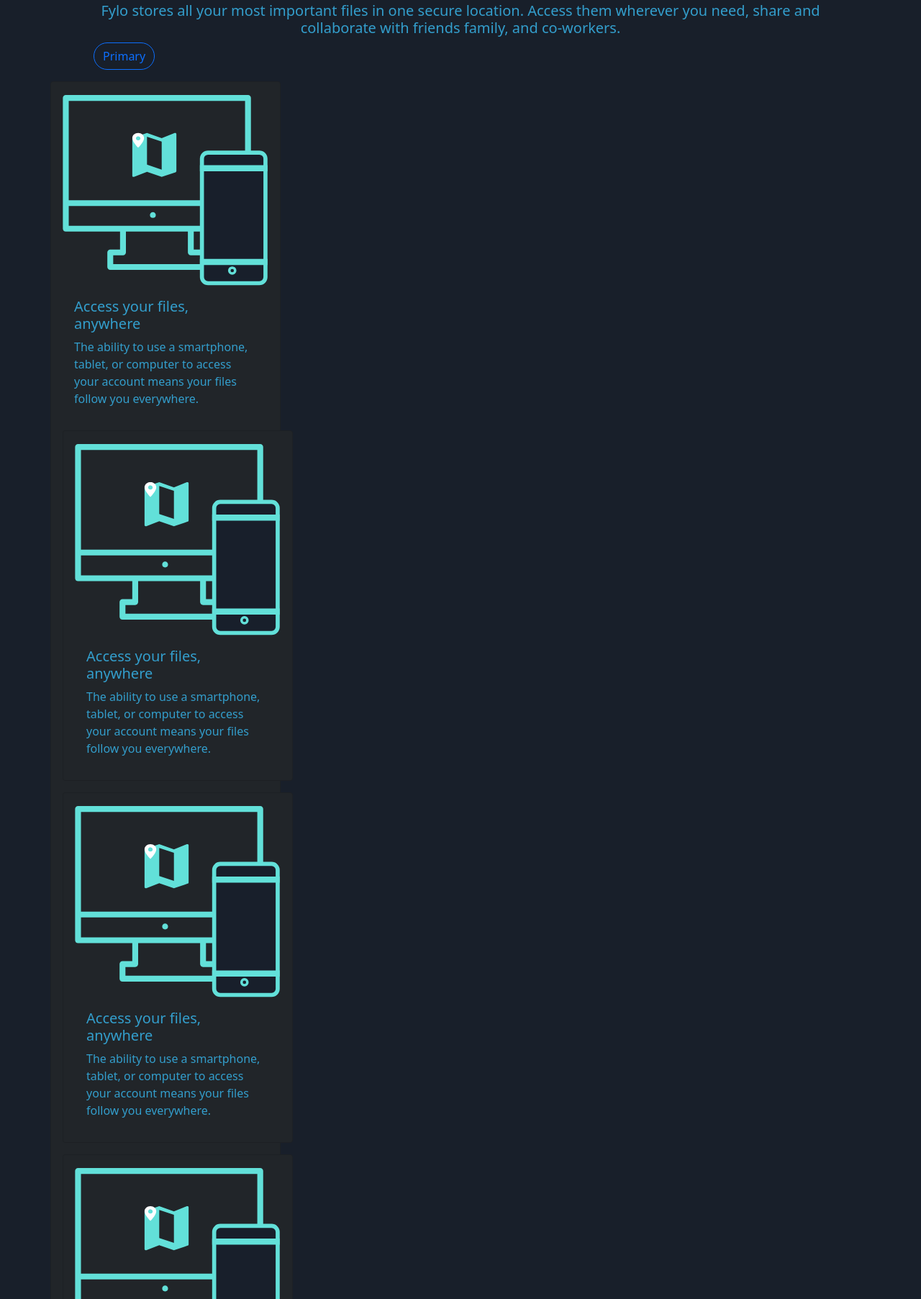
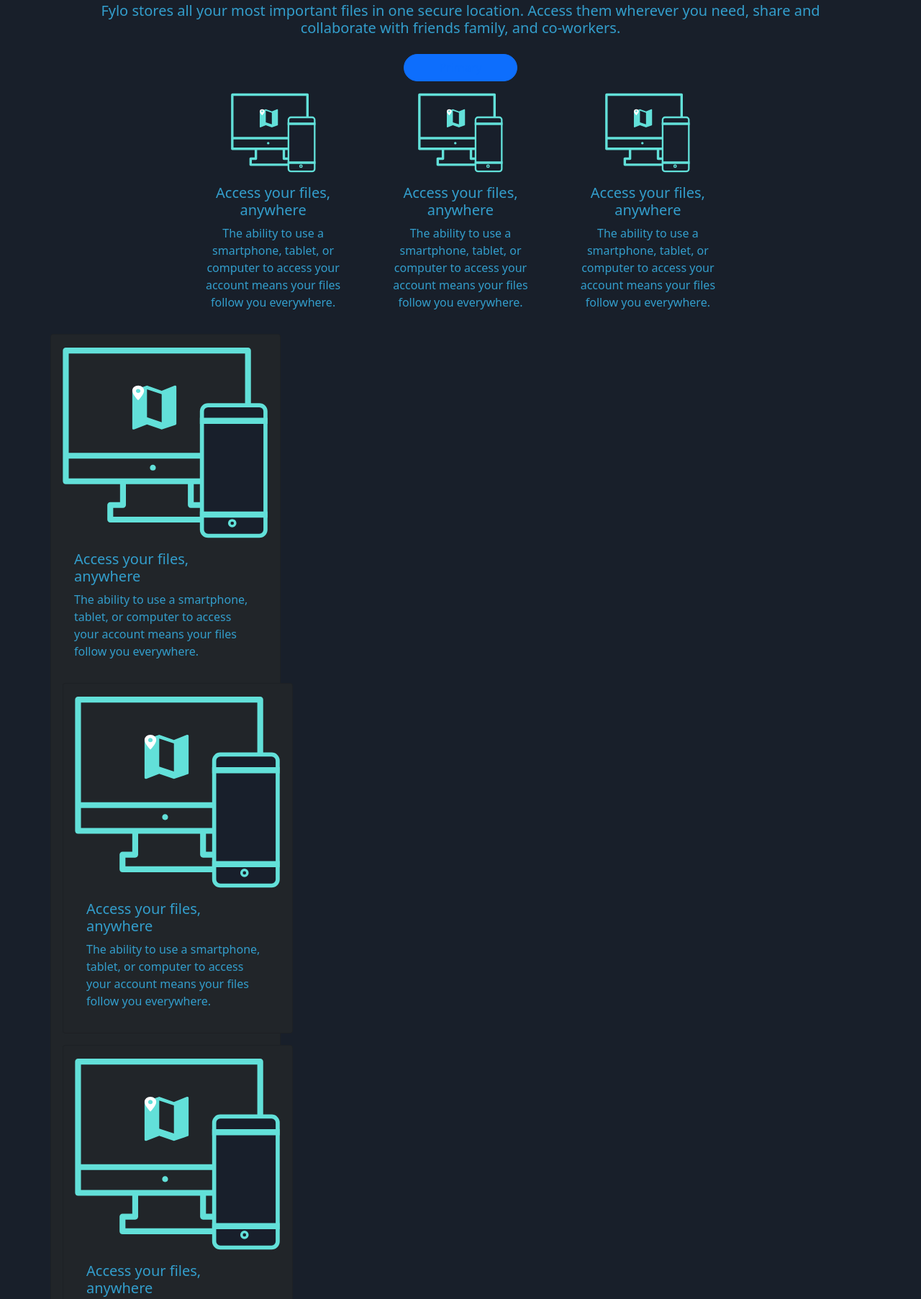
Before and after one commit to shawn7698/landing-page, a plain HTML site: page index.html in a window 1280 px wide. Shown: the part 597-2402 px from the top of the page at 72% size. Drawn offline with Linux system fonts and the light colour scheme.

Commit message:
update this.

```diff
--- a/index.html
+++ b/index.html
@@ -1,25 +1,36 @@
 <!DOCTYPE html>
 <html lang="en">
   <head>
-  <meta charset="UTF-8">
-  <meta name="viewport" content="width=device-width, initial-scale=1.0"> <!-- displays site properly based on user's device -->
+    <meta charset="UTF-8" />
+    <meta name="viewport" content="width=device-width, initial-scale=1.0" />
+    <!-- displays site properly based on user's device -->
 
-  <link rel="icon" type="image/png" sizes="32x32" href="./images/favicon-32x32.png">
-  <link rel="stylesheet" href="css/bootstrap.css">
+    <link
+      rel="icon"
+      type="image/png"
+      sizes="32x32"
+      href="./images/favicon-32x32.png"
+    />
+    <link rel="stylesheet" href="css/bootstrap.css" />
 
-  <title>Frontend Mentor | Fylo landing page with dark theme and features grid</title>
+    <title>
+      Frontend Mentor | Fylo landing page with dark theme and features grid
+    </title>
 
     <!-- Feel free to remove these styles or customise in your own stylesheet 👍 -->
     <style>
-    .attribution { font-size: 11px; text-align: center; }
-    .attribution a { color: hsl(228, 45%, 44%); }
+      .attribution {
+        font-size: 11px;
+        text-align: center;
+      }
+      .attribution a {
+        color: hsl(228, 45%, 44%);
+      }
 
-    body{
+      body {
         background: hsl(218, 28%, 13%);
         color: hsl(198, 60%, 50%);
       }
-
-
     </style>
   </head>
   <body>
@@ -105,113 +116,212 @@
   Privacy -->
 
     <main class="container">
-
-   <nav>
-      Features
-      Team
-      Sign In
-    </nav>
+      <nav>Features Team Sign In</nav>
 
       <div class="px-5">
-      <img src="images/illustration-intro.png" class="img-fluid rounded mx-auto d-block" alt="">
-      <h3 class="text-center"> All your files in one secure location, accessible anywhere.</h3>
-      <h5 class="text-center">Fylo stores all your most important files in one secure location. Access them wherever
-        you need, share and collaborate with friends family, and co-workers.
+        <img
+          src="images/illustration-intro.png"
+          class="img-fluid rounded mx-auto d-block"
+          alt=""
+        />
+        <h3 class="text-center">
+          All your files in one secure location, accessible anywhere.
+        </h3>
+        <h5 class="text-center">
+          Fylo stores all your most important files in one secure location.
+          Access them wherever you need, share and collaborate with friends
+          family, and co-workers.
         </h5>
-      <button type="button" class="btn btn-outline-primary rounded-pill">Primary</button>
+        <div class="d-flex justify-content-center">
+          <button
+            type="button"
+            class="btn btn-outline-primary rounded-pill mb-3 mt-3 ps-5 pe-5 btn-primary"
+          >
+            Primary
+          </button>
         </div>
-    <div class="row">
-      <div class="card bg-dark p-3 mt-3 col-sm-2" style="width:20rem;">
-        <img src="images/icon-access-anywhere.svg" class="card-img-top" alt="">
+      </div>
+
+      <!-- mine -->
+      <div class="row text-center" style="width: 70%; margin: 0 auto">
+        <div class="col-md-4">
+          <img
+            src="images/icon-access-anywhere.svg"
+            class="card-img-top"
+            alt=""
+            style="width: 50%"
+          />
           <div class="card-body">
-          <h5 class="card-title">Access your files, anywhere
-          </h5>
-          <p class="card-text">The ability to use a smartphone, tablet, or computer to access your account means your
-            files follow you everywhere.
-          </p>
-        </div>
-        <div class="card bg-dark p-3 mt-3" style="width:20rem;">
-          <img src="images/icon-access-anywhere.svg" class="card-img-top" alt="">
-          <div class="card-body">
-            <h5 class="card-title">Access your files, anywhere
-            </h5>
-            <p class="card-text">The ability to use a smartphone, tablet, or computer to access your account means your
-              files follow you everywhere.
-            </p>
-          </div>
-        </div><div class="card bg-dark p-3 mt-3" style="width:20rem;">
-          <img src="images/icon-access-anywhere.svg" class="card-img-top" alt="">
-          <div class="card-body">
-            <h5 class="card-title">Access your files, anywhere
-            </h5>
-            <p class="card-text">The ability to use a smartphone, tablet, or computer to access your account means your
-              files follow you everywhere.
+            <h5 class="card-title">Access your files, anywhere</h5>
+            <p class="card-text">
+              The ability to use a smartphone, tablet, or computer to access
+              your account means your files follow you everywhere.
             </p>
           </div>
         </div>
-        <div class="card bg-dark p-3 mt-3" style="width:20rem;">
-          <img src="images/icon-access-anywhere.svg" class="card-img-top" alt="">
+        <div class="col-md-4">
+          <img
+            src="images/icon-access-anywhere.svg"
+            class="card-img-top"
+            alt=""
+            style="width: 50%"
+          />
           <div class="card-body">
-            <h5 class="card-title">Access your files, anywhere
-            </h5>
-            <p class="card-text">The ability to use a smartphone, tablet, or computer to access your account means your
-              files follow you everywhere.
+            <h5 class="card-title">Access your files, anywhere</h5>
+            <p class="card-text">
+              The ability to use a smartphone, tablet, or computer to access
+              your account means your files follow you everywhere.
             </p>
           </div>
-        </div><div class="card bg-dark p-3 mt-3" style="width:20rem;">
-          <img src="images/icon-access-anywhere.svg" class="card-img-top" alt="">
+        </div>
+        <div class="col-md-4">
+          <img
+            src="images/icon-access-anywhere.svg"
+            class="card-img-top"
+            alt=""
+            style="width: 50%"
+          />
           <div class="card-body">
-            <h5 class="card-title">Access your files, anywhere
-            </h5>
-            <p class="card-text">The ability to use a smartphone, tablet, or computer to access your account means your
-              files follow you everywhere.
-            </p>
-          </div>
-        </div><div class="card bg-dark p-3 mt-3" style="width:20rem;">
-          <img src="images/icon-access-anywhere.svg" class="card-img-top" alt="">
-          <div class="card-body">
-            <h5 class="card-title">Access your files, anywhere
-            </h5>
-            <p class="card-text">The ability to use a smartphone, tablet, or computer to access your account means your
-              files follow you everywhere.
+            <h5 class="card-title">Access your files, anywhere</h5>
+            <p class="card-text">
+              The ability to use a smartphone, tablet, or computer to access
+              your account means your files follow you everywhere.
             </p>
           </div>
         </div>
       </div>
 
+      <!-- mine -->
+      <div class="row">
+        <div class="card bg-dark p-3 mt-3 col-sm-2" style="width: 20rem">
+          <img
+            src="images/icon-access-anywhere.svg"
+            class="card-img-top"
+            alt=""
+          />
+          <div class="card-body">
+            <h5 class="card-title">Access your files, anywhere</h5>
+            <p class="card-text">
+              The ability to use a smartphone, tablet, or computer to access
+              your account means your files follow you everywhere.
+            </p>
+          </div>
+          <div class="card bg-dark p-3 mt-3" style="width: 20rem">
+            <img
+              src="images/icon-access-anywhere.svg"
+              class="card-img-top"
+              alt=""
+            />
+            <div class="card-body">
+              <h5 class="card-title">Access your files, anywhere</h5>
+              <p class="card-text">
+                The ability to use a smartphone, tablet, or computer to access
+                your account means your files follow you everywhere.
+              </p>
+            </div>
+          </div>
+          <div class="card bg-dark p-3 mt-3" style="width: 20rem">
+            <img
+              src="images/icon-access-anywhere.svg"
+              class="card-img-top"
+              alt=""
+            />
+            <div class="card-body">
+              <h5 class="card-title">Access your files, anywhere</h5>
+              <p class="card-text">
+                The ability to use a smartphone, tablet, or computer to access
+                your account means your files follow you everywhere.
+              </p>
+            </div>
+          </div>
+          <div class="card bg-dark p-3 mt-3" style="width: 20rem">
+            <img
+              src="images/icon-access-anywhere.svg"
+              class="card-img-top"
+              alt=""
+            />
+            <div class="card-body">
+              <h5 class="card-title">Access your files, anywhere</h5>
+              <p class="card-text">
+                The ability to use a smartphone, tablet, or computer to access
+                your account means your files follow you everywhere.
+              </p>
+            </div>
+          </div>
+          <div class="card bg-dark p-3 mt-3" style="width: 20rem">
+            <img
+              src="images/icon-access-anywhere.svg"
+              class="card-img-top"
+              alt=""
+            />
+            <div class="card-body">
+              <h5 class="card-title">Access your files, anywhere</h5>
+              <p class="card-text">
+                The ability to use a smartphone, tablet, or computer to access
+                your account means your files follow you everywhere.
+              </p>
+            </div>
+          </div>
+          <div class="card bg-dark p-3 mt-3" style="width: 20rem">
+            <img
+              src="images/icon-access-anywhere.svg"
+              class="card-img-top"
+              alt=""
+            />
+            <div class="card-body">
+              <h5 class="card-title">Access your files, anywhere</h5>
+              <p class="card-text">
+                The ability to use a smartphone, tablet, or computer to access
+                your account means your files follow you everywhere.
+              </p>
+            </div>
+          </div>
+        </div>
 
         <div>
-        <div class="card bg-dark p-3 mt-3" style="width:20rem;">
-          <img src="images/icon-access-anywhere.svg" class="card-img-top" alt="">
+          <div class="card bg-dark p-3 mt-3" style="width: 20rem">
+            <img
+              src="images/icon-access-anywhere.svg"
+              class="card-img-top"
+              alt=""
+            />
             <div class="card-body">
-            <h5 class="card-title">Access your files, anywhere
-            </h5>
-            <p class="card-text">The ability to use a smartphone, tablet, or computer to access your account means your
-              files follow you everywhere.
+              <h5 class="card-title">Access your files, anywhere</h5>
+              <p class="card-text">
+                The ability to use a smartphone, tablet, or computer to access
+                your account means your files follow you everywhere.
               </p>
             </div>
           </div>
         </div>
         <div>
-        <div class="card bg-dark p-3 mt-3" style="width:20rem;">
-          <img src="images/icon-access-anywhere.svg" class="card-img-top" alt="">
+          <div class="card bg-dark p-3 mt-3" style="width: 20rem">
+            <img
+              src="images/icon-access-anywhere.svg"
+              class="card-img-top"
+              alt=""
+            />
             <div class="card-body">
-            <h5 class="card-title">Access your files, anywhere
-            </h5>
-            <p class="card-text">The ability to use a smartphone, tablet, or computer to access your account means your
-              files follow you everywhere.
+              <h5 class="card-title">Access your files, anywhere</h5>
+              <p class="card-text">
+                The ability to use a smartphone, tablet, or computer to access
+                your account means your files follow you everywhere.
               </p>
             </div>
           </div>
         </div>
         <div>
-        <div class="card bg-dark p-3 mt-3" style="width:20rem;">
-          <img src="images/icon-access-anywhere.svg" class="card-img-top" alt="">
+          <div class="card bg-dark p-3 mt-3" style="width: 20rem">
+            <img
+              src="images/icon-access-anywhere.svg"
+              class="card-img-top"
+              alt=""
+            />
             <div class="card-body">
-            <h5 class="card-title">Access your files, anywhere
-            </h5>
-            <p class="card-text">The ability to use a smartphone, tablet, or computer to access your account means your
-              files follow you everywhere.
+              <h5 class="card-title">Access your files, anywhere</h5>
+              <p class="card-text">
+                The ability to use a smartphone, tablet, or computer to access
+                your account means your files follow you everywhere.
               </p>
             </div>
           </div>
@@ -219,13 +329,13 @@
       </div>
     </main>
 
-
     <footer>
       <p class="attribution">
-        Challenge by <a href="https://www.frontendmentor.io?ref=challenge" target="_blank">Frontend Mentor</a>.
-        Coded by <a href="#">Your Name Here</a>.
+        Challenge by
+        <a href="https://www.frontendmentor.io?ref=challenge" target="_blank"
+          >Frontend Mentor</a
+        >. Coded by <a href="#">Your Name Here</a>.
       </p>
-
     </footer>
   </body>
 </html>
```
Lines whose indentation alone changed are shown as unchanged.
